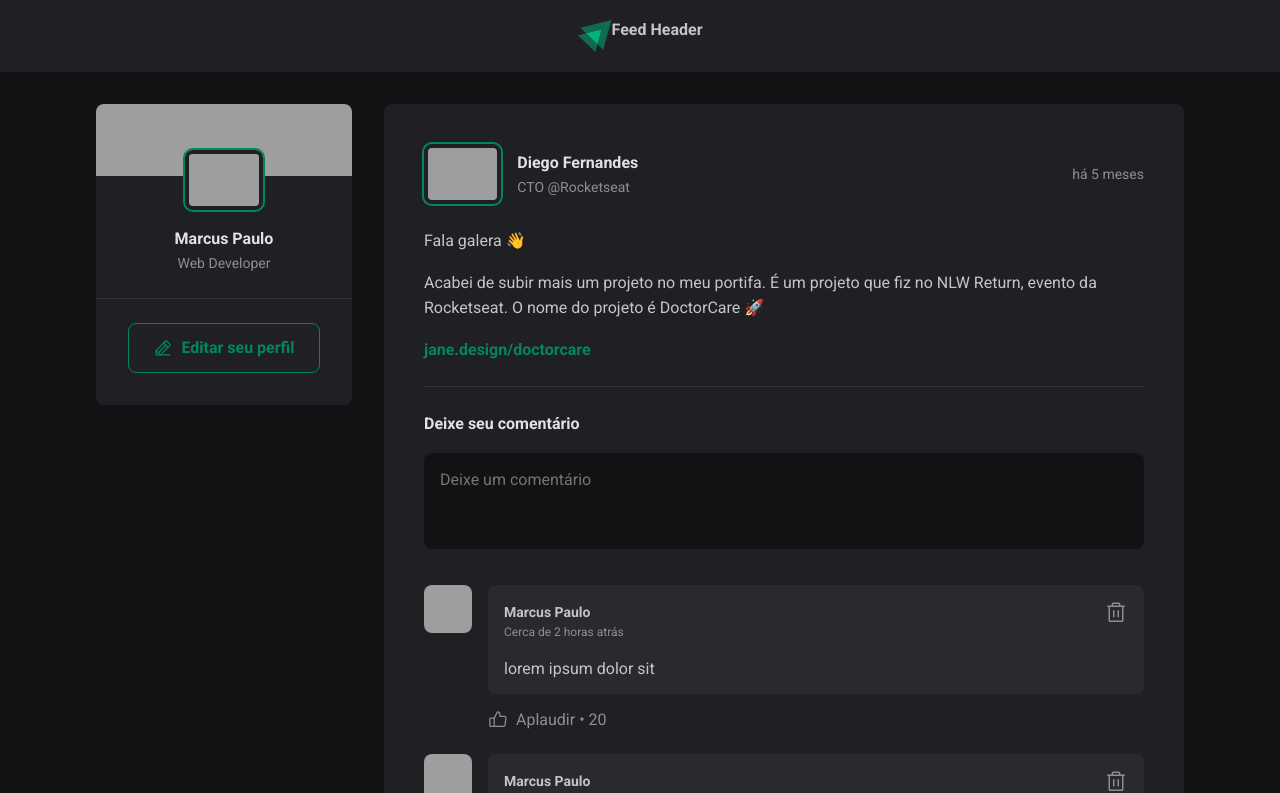
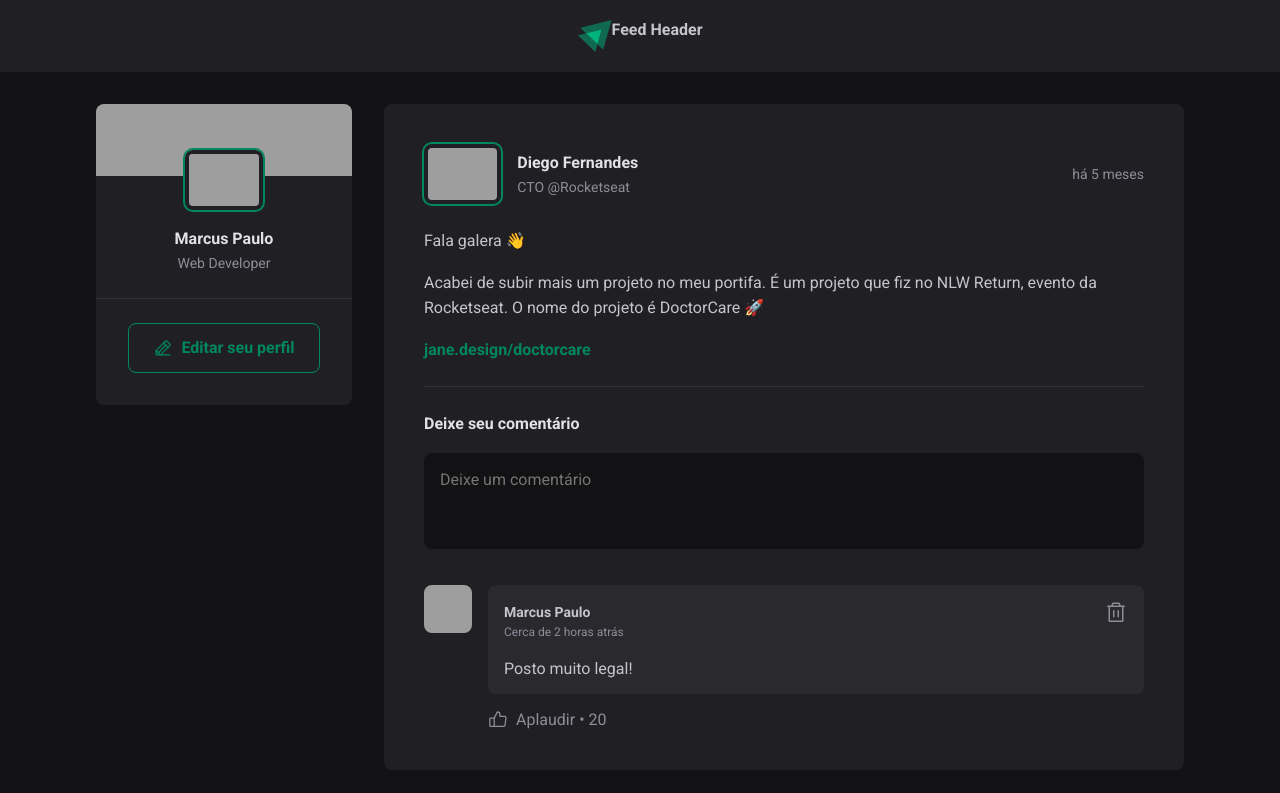
Before and after one commit to marcuspaulo/ignite-feed-react-js, a React (Vite) app: page / in a window 1280 px wide. Shown: the top 793 px of the page. Built offline with nearby package versions, Linux system fonts and the light colour scheme; grey boxes are pictures that could not be loaded.

Commit message:
Insert new comment

```diff
--- a/src/App.jsx
+++ b/src/App.jsx
@@ -63,6 +63,7 @@
           {posts.map(post => {
             return (
               <Post
+                key={post.id}
                 author={post.author}
                 content={post.content}
                 publishedAt={post.publishedAt}>
--- a/src/components/Comment.jsx
+++ b/src/components/Comment.jsx
@@ -2,7 +2,7 @@
 import { Avatar } from './Avatar';
 import styles from './Comment.module.css';
 
-export function Comment() {
+export function Comment(props) {
     return (
         <div className={styles.comment}>
             <Avatar hasBorder={false} src="http://github.com/marcuspaulo.png"/>
@@ -19,7 +19,7 @@
                             <Trash size={24} />
                         </button>
                     </header>
-                    <p>lorem ipsum dolor sit</p>
+                    <p>{props.content}</p>
                 </div>
 
                 <footer>
--- a/src/components/Post.jsx
+++ b/src/components/Post.jsx
@@ -1,11 +1,14 @@
 import { format, formatDistanceToNow } from 'date-fns';
 import ptBR from 'date-fns/locale/pt-BR'
+import { useState } from 'react';
 
 import { Avatar } from './Avatar';
 import { Comment } from './Comment';
 import styles from './Post.module.css';
 
 export function Post({ author, publishedAt, content }) {
+
+    const [comments, setComments] = useState(['Posto muito legal!']);
 
     // Utilizando o Intl, alternativa date-fns
     // const publishedDateFormatted = new Intl.DateTimeFormat(`pt-PT`, {
@@ -22,7 +25,22 @@
     const publishedDateRelativeToNow = formatDistanceToNow(publishedAt, {
         locale: ptBR,
         addSuffix: true
-    })
+    });
+
+    const [newCommentText, setNewCommentText] = useState(['']);
+
+    function handleCreateNewComment() {
+        event.preventDefault();
+
+        const newCommentText = event.target.comment.value;
+
+        setComments([...comments, newCommentText]);
+        setNewCommentText('');
+    }
+
+    function handleNewCommentChange() {
+        setNewCommentText(event.target.value);
+    }
 
     return (
         <article className={styles.post}>
@@ -43,17 +61,21 @@
             <div className={styles.content}>
                 {content.map(line => {
                    if (line.type === 'paragraph') {
-                    return <p>{line.content}</p>
+                    return <p key={line.content}>{line.content}</p>
                    } else if (line.type === 'link') {
-                    return <p><a href="#">{line.content}</a> </p>
+                    return <p key={line.content}><a href="#">{line.content}</a> </p>
                    }
                 })}
             </div>
 
-            <form className={styles.commentForm}>
+            <form onSubmit={handleCreateNewComment} className={styles.commentForm}>
                 <strong>Deixe seu comentário</strong>
 
-                <textarea placeholder="Deixe um comentário"/>
+                <textarea
+                    onChange={handleNewCommentChange}
+                    name="comment"
+                    value={newCommentText}
+                    placeholder="Deixe um comentário"/>
 
                 <footer>
                     <button type="submit">Publicar</button>
@@ -61,9 +83,9 @@
             </form>
 
             <div className={styles.commentList}>
-                <Comment />
-                <Comment />
-                <Comment />
+                {comments.map(comment => {
+                    return <Comment key={comment} content={comment}/>
+                })}
             </div>
         </article>
     )
```
